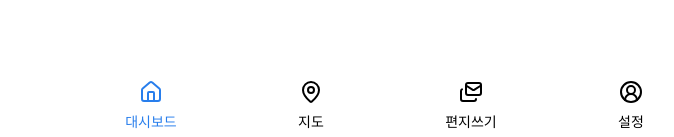
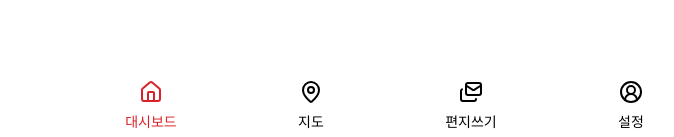
Before and after one commit to MOAMOA-K/MOAMOA-FE, a React (Vite) app: page / in a window 1280 px wide. Shown: the part 660-797 px from the top of the page, without its empty margins (249-923 px from the left). Built offline with nearby package versions, Linux system fonts and the light colour scheme; a web font is replaced by a local one.

Commit message:
style: customer의 색상 크림슨 색으로 변경

```diff
--- a/src/styles/theme.ts
+++ b/src/styles/theme.ts
@@ -18,11 +18,13 @@ export const theme = {
     // 시맨틱 색상 (의미 기반 컬러 토큰)
     default: {
       background: gray[0],
+      blue: '#287eec',
     },
     customer: {
       background: '#fafcfe',
-      main: '#287eec',
-      disabled: '#c1daf9',
+      main: '#da2127',
+      disabled: '#F4BFC1',
+      dark: '#9C171C',
     },
     owner: {
       background: '#fff8f8',
```
